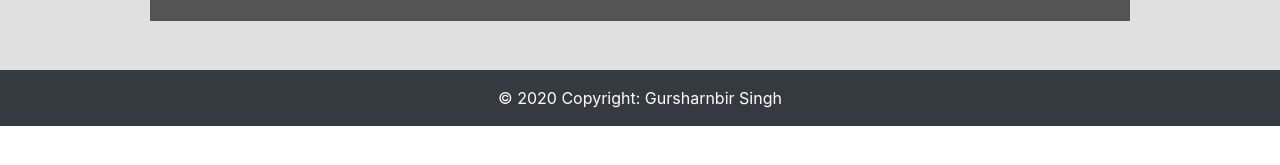
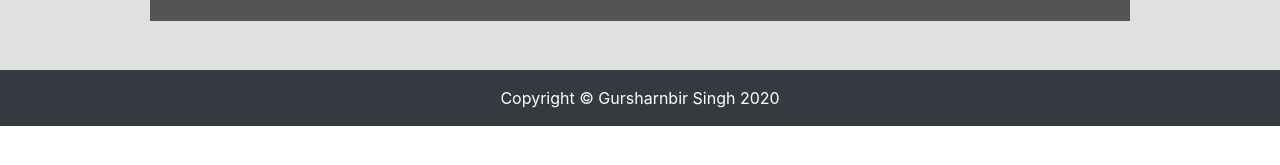
Before and after one commit to singhgursharnbir/nasaApodApp, a React (Create React App) app: page / in a window 1280 px wide. Shown: the part 499-664 px from the top of the page. Built offline with nearby package versions, Linux system fonts and the light colour scheme; no server answers.

Commit message:
footer changed

```diff
--- a/src/Components/Footer.js
+++ b/src/Components/Footer.js
@@ -5,7 +5,7 @@ class Footer extends React.Component {
     return (
       <div className="footer navbar-fixed-bottom border-top bg-dark">
         <footer className="text-white footer-copyright text-center py-3">
-          © 2020 Copyright: Gursharnbir Singh
+          Copyright © Gursharnbir Singh 2020
         </footer>
       </div>
     );
```
